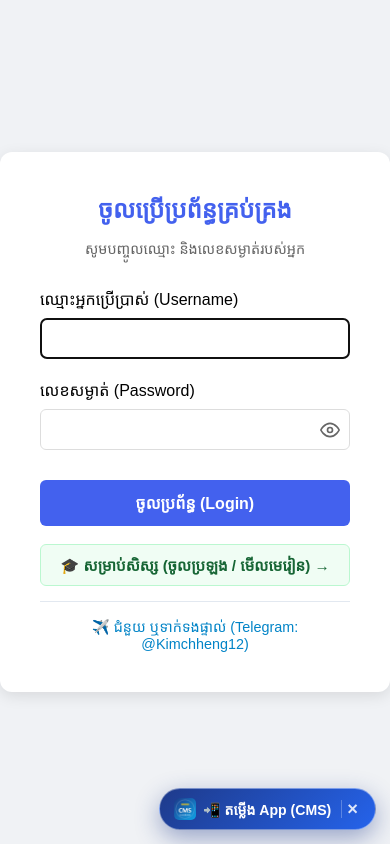
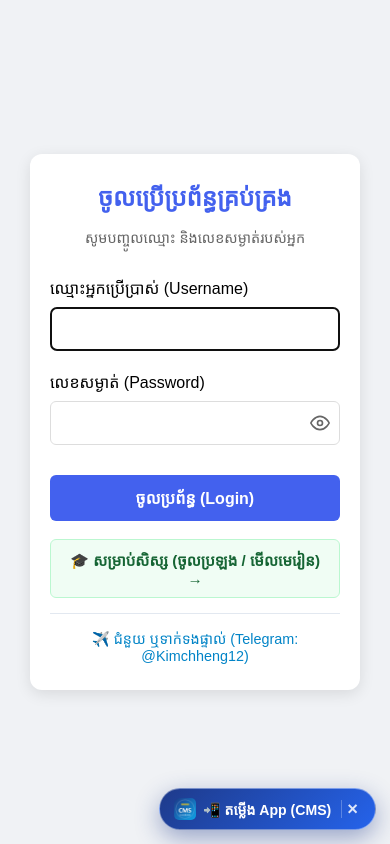
Before and after one commit to samkimchheng/class-management-system, a Spring app: page /login in a window 390 px wide. Run offline with Thymeleaf, Linux system fonts and the light colour scheme; the template is opened without the code that fills it, so the values that code supplies are empty; database files in the repository are not loaded; some web fonts are replaced.

Commit message:
Ensure installed CMS PWA app fits phone screen cleanly on Android and iOS

```diff
--- a/src/main/resources/static/js/pwa-install.js
+++ b/src/main/resources/static/js/pwa-install.js
@@ -1,5 +1,66 @@
-// CMS App (PWA) Installer v2 — Smart Detection for Android Chrome, iOS Safari, In-App Browsers & Desktop
+// CMS App (PWA) Installer v3 — Mobile Standalone Screen-Fit + Smart Installer (Android, iOS, Desktop)
 (function () {
+    // 1. Ensure clean mobile viewport & standalone fit CSS on EVERY page of CMS App
+    (function applyMobileAppFit() {
+        let vp = document.querySelector('meta[name="viewport"]');
+        if (!vp) {
+            vp = document.createElement('meta');
+            vp.name = 'viewport';
+            document.head.appendChild(vp);
+        }
+        vp.content = 'width=device-width, initial-scale=1.0, viewport-fit=cover';
+
+        const isStandaloneNow = window.matchMedia('(display-mode: standalone)').matches
+            || window.navigator.standalone === true;
+
+        if (!document.getElementById('cmsPwaMobileFit')) {
+            const st = document.createElement('style');
+            st.id = 'cmsPwaMobileFit';
+            st.textContent = `
+                html { -webkit-text-size-adjust: 100%; max-width: 100vw; overflow-x: hidden; }
+                body { max-width: 100vw; overflow-x: hidden; }
+                @media all and (display-mode: standalone) {
+                    html, body {
+                        width: 100% !important;
+                        max-width: 100vw !important;
+                        overflow-x: hidden !important;
+                        min-height: 100dvh;
+                    }
+                    body {
+                        padding-bottom: env(safe-area-inset-bottom, 0px);
+                    }
+                    .topbar, header.topbar {
+                        padding-top: max(10px, env(safe-area-inset-top, 10px)) !important;
+                    }
+                    .main-content, .content, .container, .panel, .card, .login-card {
+                        max-width: 100% !important;
+                        box-sizing: border-box !important;
+                    }
+                }
+                @media screen and (max-width: 768px) {
+                    .login-card {
+                        width: calc(100% - 28px) !important;
+                        max-width: 400px !important;
+                        padding: 26px 20px !important;
+                        margin: 14px auto !important;
+                        box-sizing: border-box !important;
+                    }
+                    input[type="text"], input[type="password"], input[type="number"], input[type="date"], select, textarea {
+                        font-size: 16px;
+                    }
+                }
+            `;
+            document.head.appendChild(st);
+        }
+
+        if (isStandaloneNow) {
+            document.documentElement.classList.add('cms-standalone');
+            document.addEventListener('DOMContentLoaded', () => {
+                if (document.body) document.body.classList.add('cms-standalone');
+            });
+        }
+    })();
+
     // Register Service Worker immediately (don't wait for window.load so Android Chrome fires beforeinstallprompt faster!)
     if ('serviceWorker' in navigator) {
         navigator.serviceWorker.register('/sw.js', { scope: '/' }).catch(() => {});
--- a/src/main/resources/static/sw.js
+++ b/src/main/resources/static/sw.js
@@ -1,5 +1,5 @@
-// CMS Progressive Web App Service Worker (v2 - Android WebAPK & iOS Safe)
-const CACHE_NAME = 'cms-pwa-v2';
+// CMS Progressive Web App Service Worker (v3 - Android WebAPK & iOS Mobile Fit)
+const CACHE_NAME = 'cms-pwa-v3';
 const STATIC_ASSETS = [
   '/manifest.json',
   '/icons/icon-192.png',
--- a/src/main/resources/templates/login.html
+++ b/src/main/resources/templates/login.html
@@ -13,18 +13,20 @@
             --dark: #212529;
             --danger: #ef4444;
         }
+        * { box-sizing: border-box; }
         body {
             font-family: 'Kantumruy Pro', sans-serif;
             background-color: #f0f2f5;
             display: flex;
             justify-content: center;
             align-items: center;
-            height: 100vh;
+            min-height: 100dvh;
+            padding: 16px;
             margin: 0;
         }
         .login-card {
             background: white;
-            padding: 40px;
+            padding: 36px 28px;
             border-radius: 12px;
             box-shadow: 0 4px 15px rgba(0,0,0,0.1);
             width: 100%;
--- a/src/main/resources/templates/student-monthly-attendance.html
+++ b/src/main/resources/templates/student-monthly-attendance.html
@@ -4,7 +4,7 @@
     <meta charset="UTF-8">
     <meta name="viewport" content="width=device-width, initial-scale=1.0, viewport-fit=cover">
     <meta name="apple-mobile-web-app-capable" content="yes">
-    <meta name="apple-mobile-web-app-status-bar-style" content="black-translucent">
+    <meta name="apple-mobile-web-app-status-bar-style" content="default">
     <meta name="theme-color" content="#1e3a8a">
     <title>ស្រង់អវត្តមានតាមខែ (ប្រធានថ្នាក់) - ប្រព័ន្ធគ្រប់គ្រងថ្នាក់រៀន</title>
     <link href="https://fonts.googleapis.com/css2?family=Kantumruy+Pro:wght@400;600;700;800&family=Battambang:wght@400;700&family=Moul&display=swap" rel="stylesheet">
```
